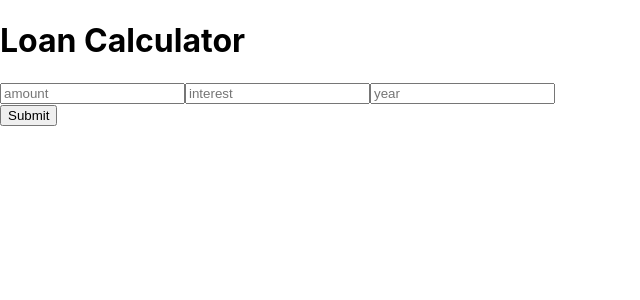
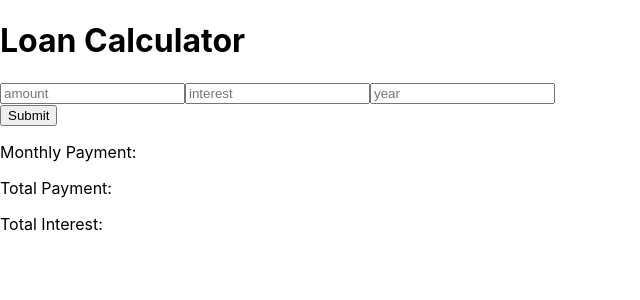
Before and after one commit to suzanamelomoraes/loan-calculator-react-hooks, a React (Create React App) app: page / in a window 1280 px wide. Shown: the top 300 px of the page, without its empty margins (0-640 px from the left). Built offline with nearby package versions, Linux system fonts and the light colour scheme.

Commit message:
add paragraphs to display the results od monthly payment, total payment and total interest

```diff
--- a/src/components/calculator.jsx
+++ b/src/components/calculator.jsx
@@ -67,6 +67,11 @@ function Calculator() {
         />
       </form>
       <button onClick={handleSubmit}>Submit</button>
+      <div>
+        <p>Monthly Payment: {monthlyPayment}</p>
+        <p>Total Payment: {totalPayment}</p>
+        <p>Total Interest: {totalInterest}</p>
+      </div>
     </div>
   );
 }
```
